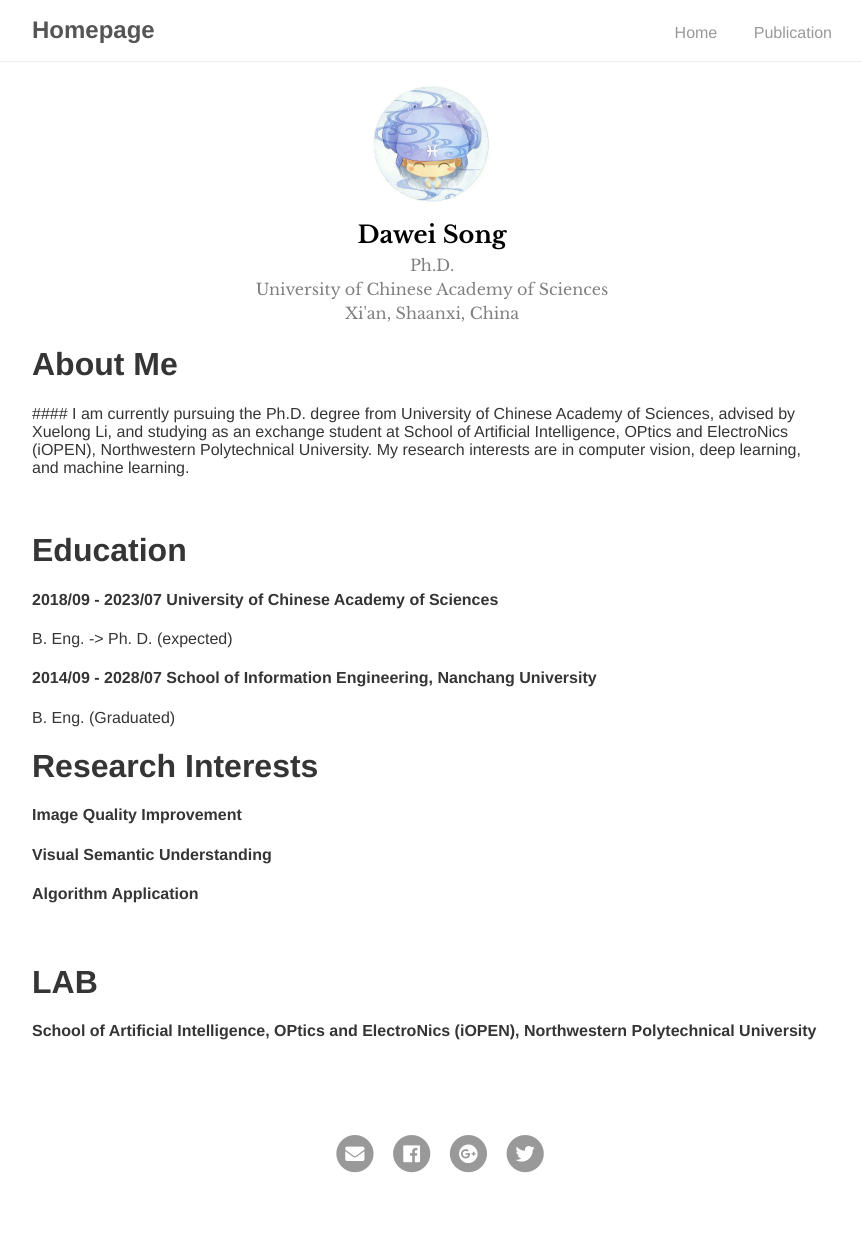
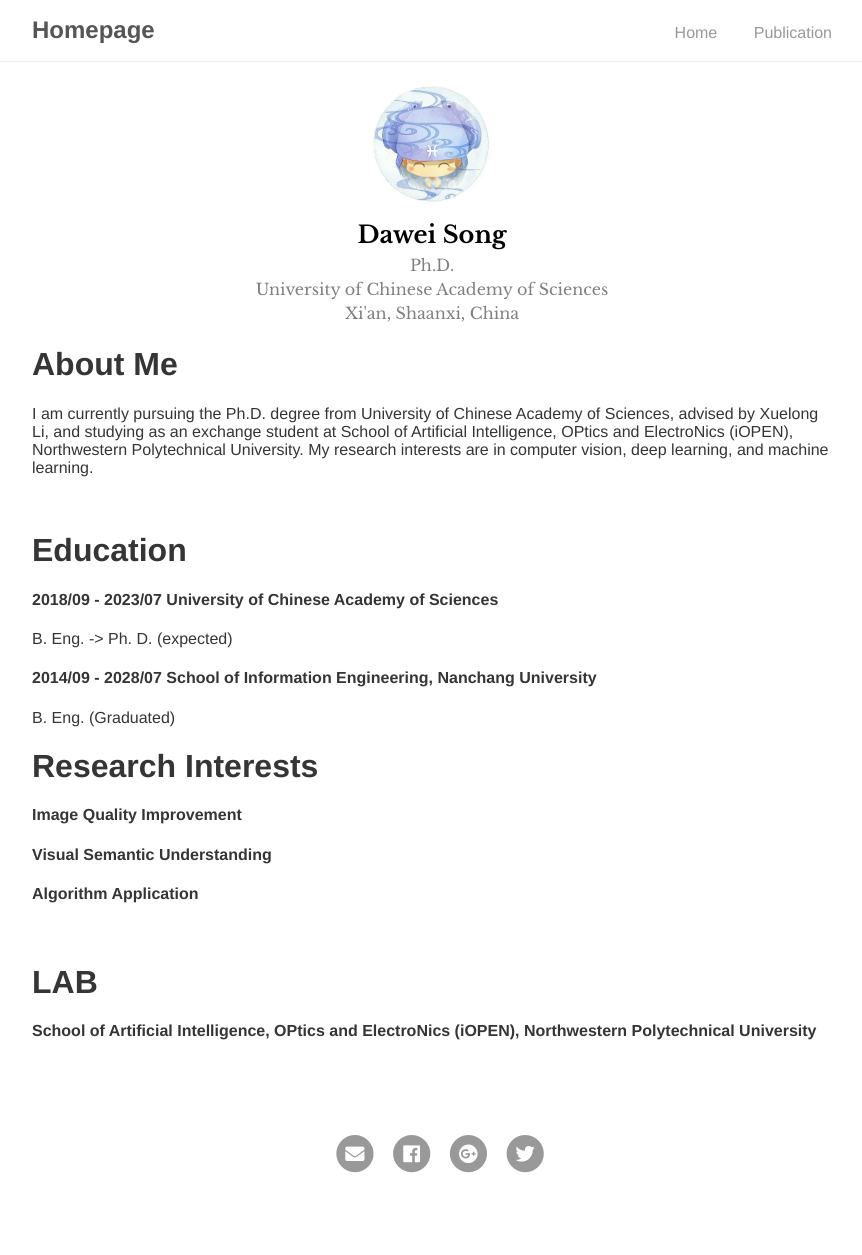
Before and after one commit to songxijuan/home, a Jekyll site: the page built from index.md, in a window 1280 px wide. Shown: the whole page, without its empty margins (208-1070 px from the left). Built offline with Jekyll 4.4.1, drawn with Linux system fonts in a browser that asks for light colours; our own code applies the rules of GitHub Pages for plain Markdown files.

```diff
--- a/index.md
+++ b/index.md
@@ -3,10 +3,7 @@ layout: about
 ---
 
 # About Me
-####
-I am currently pursuing the Ph.D. degree from University of Chinese Academy of Sciences, advised by Xuelong Li,
-and studying as an exchange student at School of Artificial Intelligence, OPtics and ElectroNics (iOPEN), Northwestern Polytechnical University.
-My research interests are in computer vision, deep learning, and machine learning.
+I am currently pursuing the Ph.D. degree from University of Chinese Academy of Sciences, advised by Xuelong Li, and studying as an exchange student at School of Artificial Intelligence, OPtics and ElectroNics (iOPEN), Northwestern Polytechnical University. My research interests are in computer vision, deep learning, and machine learning.
 
 <br/>
 
```
